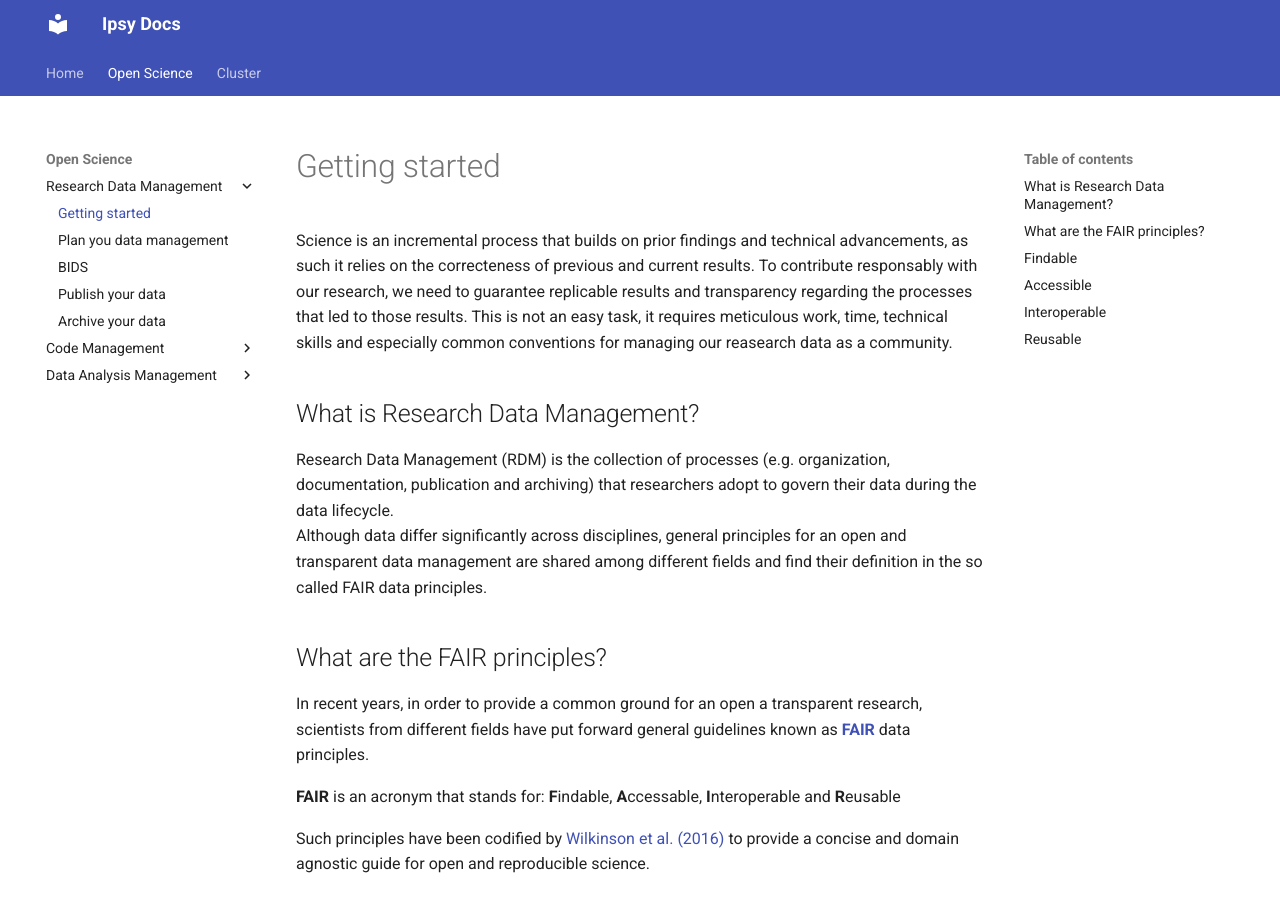
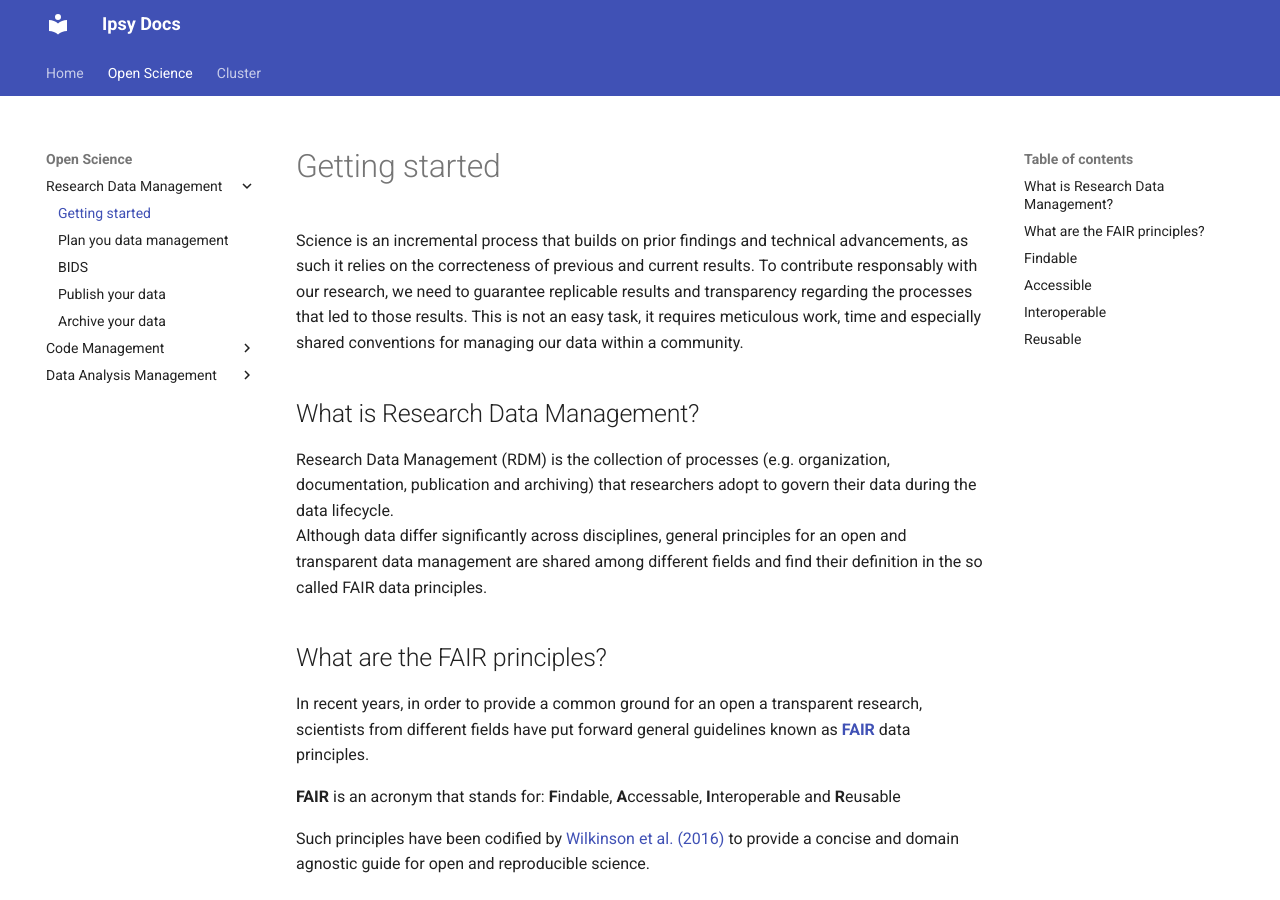
Before and after one commit to pvavra/temp-ipsy, an MkDocs documentation site: the page built from docs/open-science/research-data-management/getting-started.md, in a window 1280 px wide and 900 px high. Built offline with MkDocs 1.6.1 and Material for MkDocs 9.7.7, drawn with Linux system fonts in a browser that asks for light colours.

Commit message:
Fix introduction

```diff
--- a/docs/open-science/research-data-management/getting-started.md
+++ b/docs/open-science/research-data-management/getting-started.md
@@ -1,6 +1,6 @@
 # Getting started
 
-Science is an incremental process that builds on prior findings and technical advancements, as such it relies on the correcteness of previous and current results. To contribute responsably with our research, we need to guarantee replicable results and transparency regarding the processes that led to those results. This is not an easy task, it requires meticulous work, time, technical skills and especially common conventions for managing our reasearch data as a community.
+Science is an incremental process that builds on prior findings and technical advancements, as such it relies on the correcteness of previous and current results. To contribute responsably with our research, we need to guarantee replicable results and transparency regarding the processes that led to those results. This is not an easy task, it requires meticulous work, time and especially shared conventions for managing our data within a community.
 
 ## What is Research Data Management?
 
```
